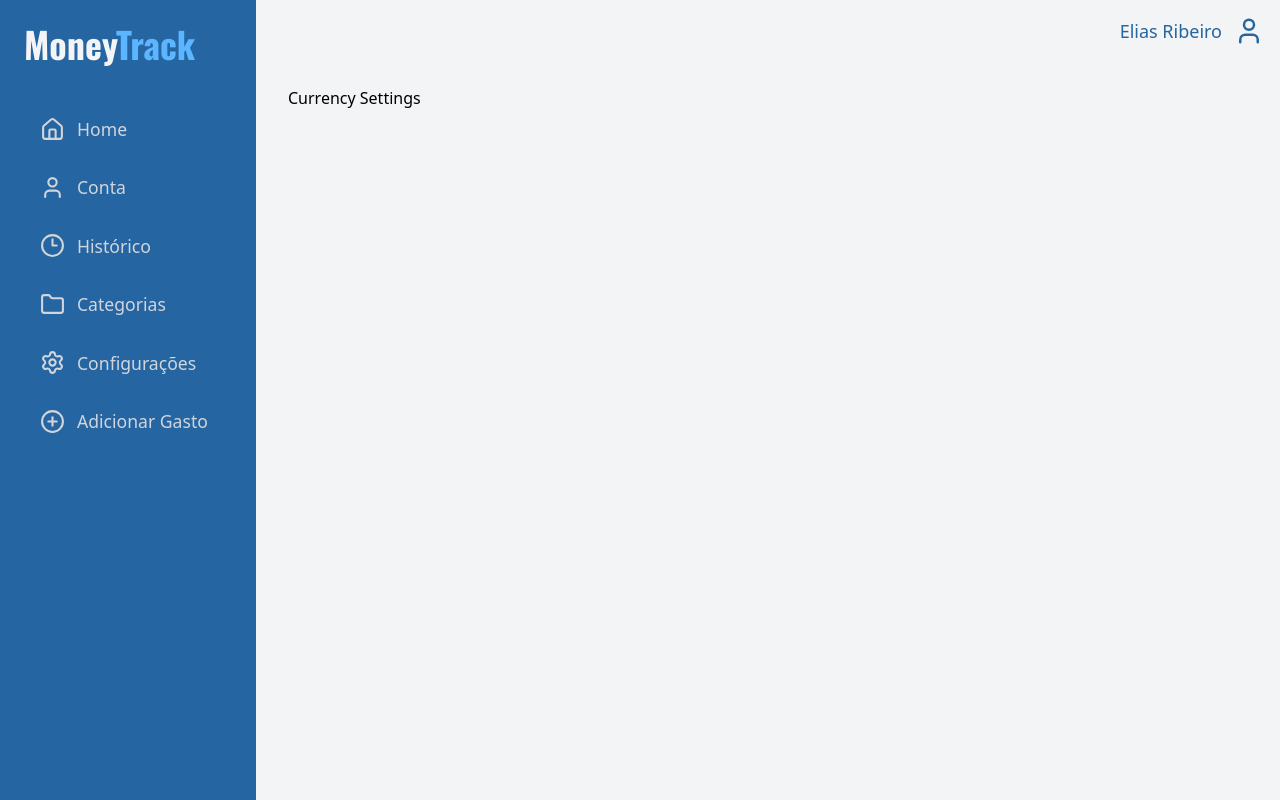
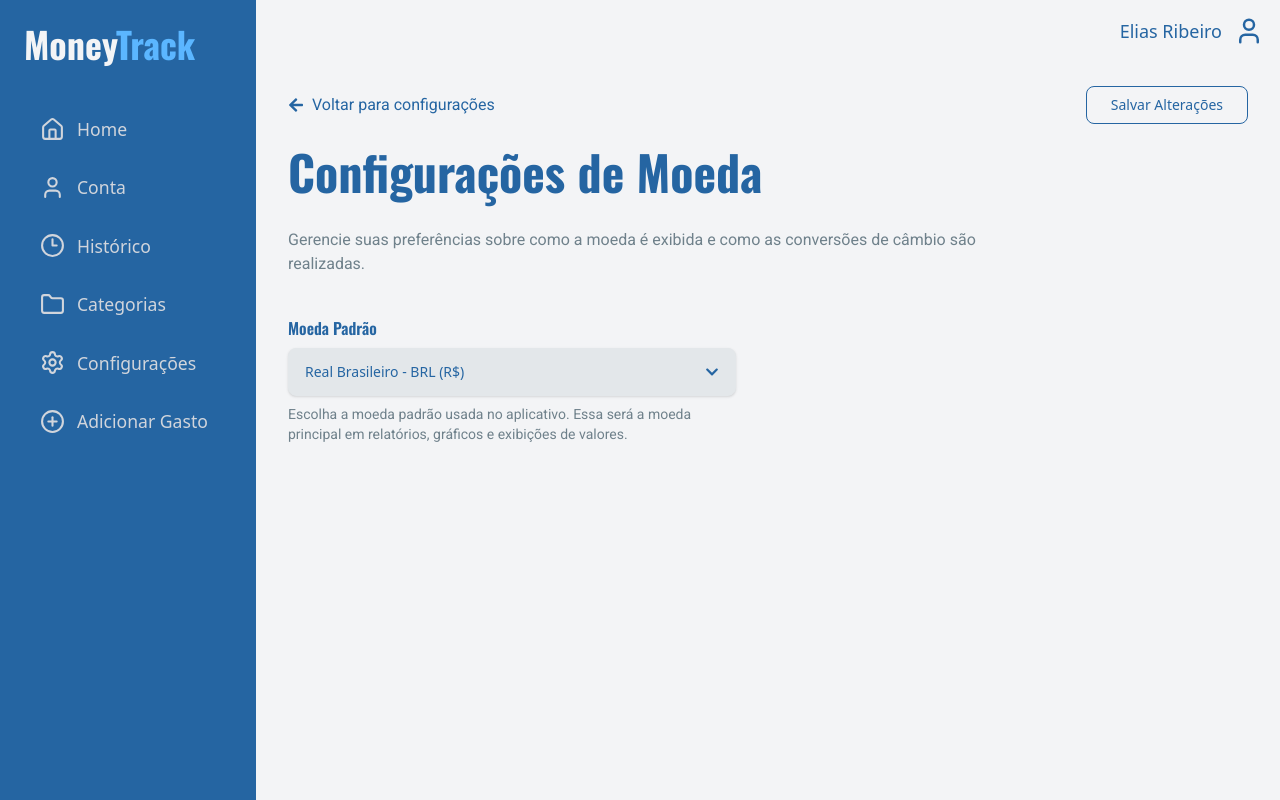
Before and after one commit to Elias700/MoneyTrack, a React (Vite) app: page /settings/currency in a window 1280 px wide. Built offline with nearby package versions, Linux system fonts and the light colour scheme; a web font is replaced by a local one.

Commit message:
styles (CurrencySettings): style creation

```diff
--- a/src/pages/Settings/CurrencySettings.tsx
+++ b/src/pages/Settings/CurrencySettings.tsx
@@ -1,8 +1,133 @@
+import { useState } from "react";
+import { FaArrowLeft, FaChevronDown } from "react-icons/fa";
+import { Button } from "../../components/UI/Buttons/Buttons";
+
+const currencies = [
+    { value: "BRL", label: "Real Brasileiro - BRL (R$)" },
+    { value: "USD", label: "Dólar Americano - USD ($)" },
+    { value: "EUR", label: "Euro - EUR (€)" },
+    { value: "GBP", label: "Libra Esterlina - GBP (£)" },
+    { value: "JPY", label: "Iene Japonês - JPY (¥)" },
+    { value: "CHF", label: "Franco Suíço - CHF" },
+    { value: "CAD", label: "Dólar Canadense - CAD (C$)" },
+    { value: "AUD", label: "Dólar Australiano - AUD (A$)" },
+    { value: "CNY", label: "Yuan Chinês - CNY (¥)" },
+    { value: "INR", label: "Rupia Indiana - INR (₹)" },
+];
 
 export const CurrencySettings = () => {
+    const [isOpen, setIsOpen] = useState<boolean>(false);
+    const [selected, setSelected] = useState(currencies[0]);
+
     return (
-        <div>
-            Currency Settings
-        </div>
-    )
+        <main>
+
+            <div className="flex items-center justify-between mb-6">
+                <div className="flex items-center gap-2">
+                    <FaArrowLeft className="text-(--color-primary-300)" />
+                    <a
+                        href="/settings"
+                        className="text-(--color-primary-300) hover:underline"
+                    >
+                        Voltar para configurações
+                    </a>
+                </div>
+
+                <Button variant="outline">Salvar Alterações</Button>
+            </div>
+
+            <h1 className="mb-8 text-5xl font-bold text-(--color-primary-300)">
+                Configurações de Moeda
+            </h1>
+
+            <p className="text-(--color-desabled) mb-10 max-w-3xl">
+                Gerencie suas preferências sobre como a moeda é exibida e
+                como as conversões de câmbio são realizadas.
+            </p>
+
+            <section className="space-y-2">
+                <h2 className="font-semibold text-(--color-primary-300)">
+                    Moeda Padrão
+                </h2>
+
+                <div className="relative max-w-md">
+
+                    <button
+                        type="button"
+                        onClick={() => setIsOpen((prev) => !prev)}
+                        className="
+                            flex
+                            w-full
+                            h-12
+                            items-center
+                            justify-between
+                            rounded-lg
+                            border
+                            border-(--color-neutral-200)
+                            bg-(--color-neutral-200)
+                            px-4
+                            text-sm
+                            text-(--color-primary-300)
+                            shadow-sm
+                            transition
+                            focus:outline-none
+                            focus:ring-2
+                            focus:ring-(--color-primary-200)
+                            cursor-pointer
+                        "
+                    >
+                        {selected.label}
+                        <FaChevronDown
+                            className={`transition-transform ${isOpen ? "rotate-180" : ""
+                            }`}
+                        />
+                    </button>
+
+                    {isOpen && (
+                        <div
+                            className="
+                                absolute
+                                z-10
+                                mt-2
+                                w-full
+                                overflow-hidden
+                                rounded-lg
+                                border
+                                border-(--color-neutral-200)
+                                bg-(--color-neutral-200)
+                                shadow-xl
+                            "
+                        >
+                            {currencies.map((item) => (
+                                <div
+                                    key={item.value}
+                                    onClick={() => {
+                                        setSelected(item);
+                                        setIsOpen(!true);
+                                    }}
+                                    className="
+                                        px-4
+                                        py-3
+                                        text-sm
+                                        text-(--color-primary-300)
+                                        transition-colors
+                                        hover:bg-(--color-primary-300)
+                                        hover:text-(--color-neutral-50)
+                                        cursor-pointer
+                                    "
+                                >
+                                    {item.label}
+                                </div>
+                            ))}
+                        </div>
+                    )}
+                </div>
+
+                <p className="text-sm text-(--color-desabled) max-w-md">
+                    Escolha a moeda padrão usada no aplicativo. Essa será a
+                    moeda principal em relatórios, gráficos e exibições de valores.
+                </p>
+            </section>
+        </main>
+    );
 };
```
